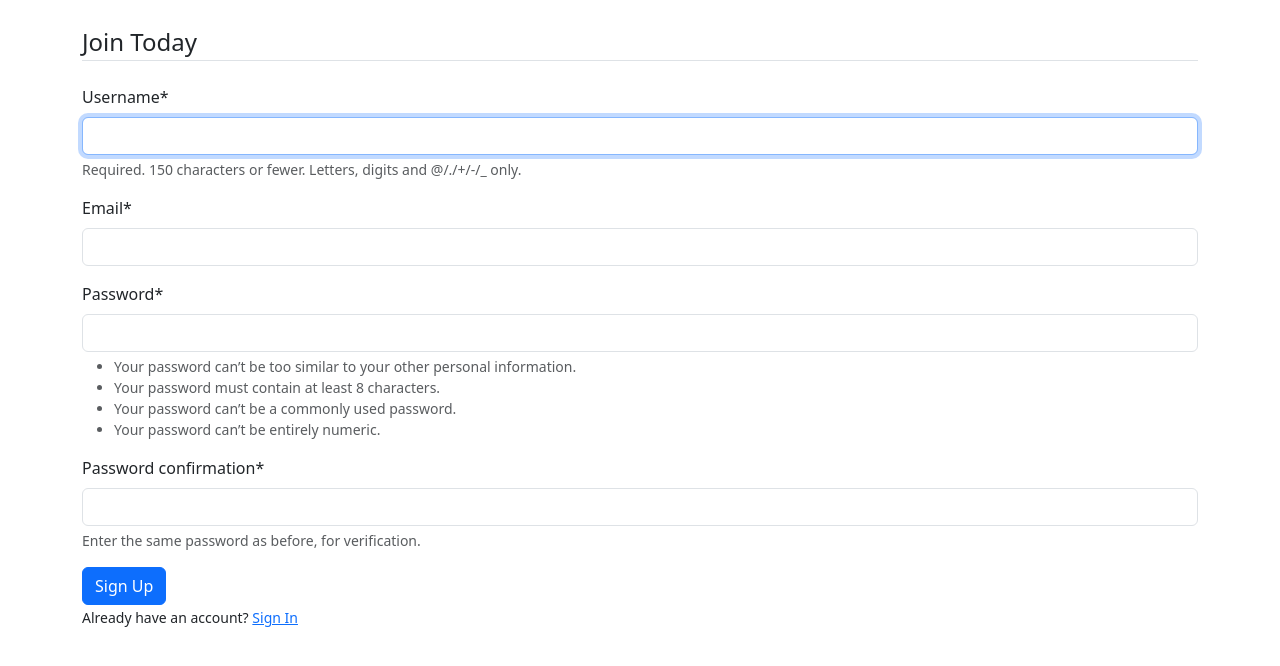
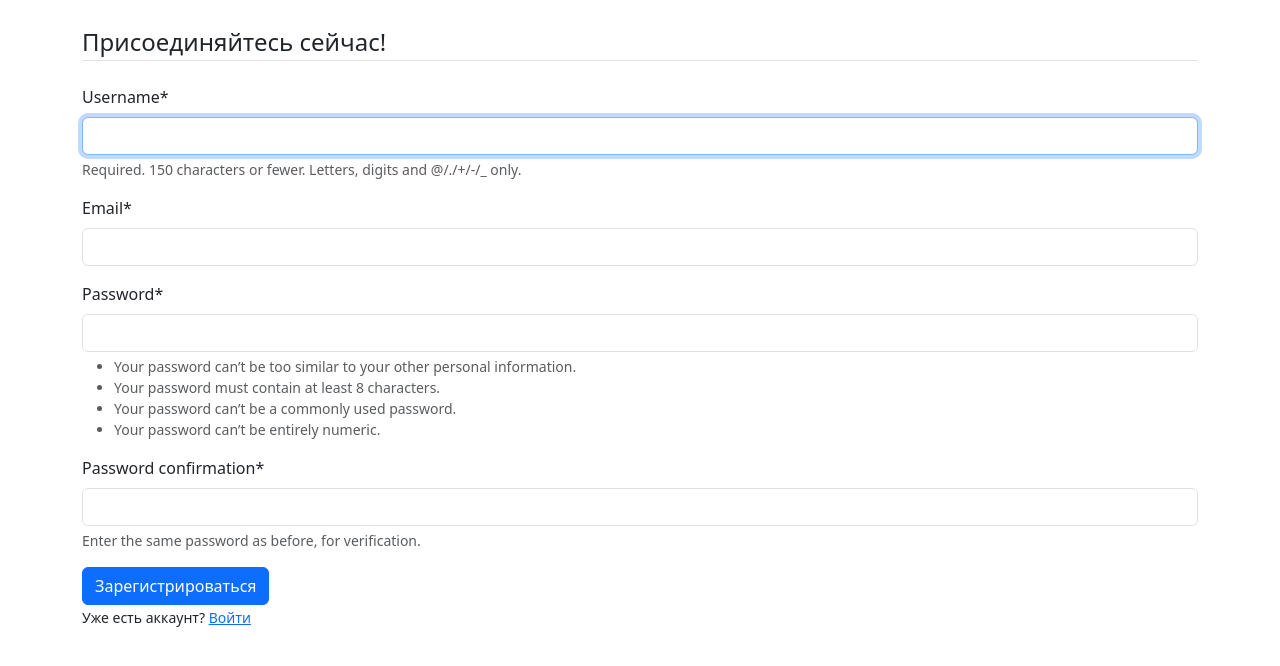
Before and after one commit to ochpochmak14/Tuning-Online-Shop-, a Django app: template tuning_shop/users/templates/users/register.html in a window 1280 px wide. Shown: the part 56-722 px from the top of the page. Run offline with Django 5.2, Linux system fonts and the light colour scheme; the template is opened without the code that fills it: values that come from a table or form of the project are taken from there, others are empty; some libraries are stand-ins or nearby versions.

Commit message:
register, login pages 1.1

```diff
--- a/tuning_shop/users/templates/users/register.html
+++ b/tuning_shop/users/templates/users/register.html
@@ -7,15 +7,15 @@
     <form method="POST">
         {% csrf_token %}
         <fieldset class="form-group">
-            <legend class="border-bottom mb-4">Join Today</legend>
+            <legend class="border-bottom mb-4">Присоединяйтесь сейчас!</legend>
             {{ form|crispy }}
         </fieldset>
         <div class="form-group">
-            <button class="btn btn-primary" type="submit">Sign Up</button>
+            <button class="btn btn-primary" type="submit">Зарегистрироваться</button>
         </div>
     </form>
     <div>
-        <small>Already have an account? <a href="{% url 'login' %}">Sign In</a></small>
+        <small>Уже есть аккаунт? <a href="{% url 'login' %}">Войти</a></small>
     </div>
 </div>
 {% endblock content %}
--- a/tuning_shop/users/views.py
+++ b/tuning_shop/users/views.py
@@ -16,7 +16,7 @@ def register(request):
             return redirect('login')
     else:
         form = UserRegisterForm()
-    return render(request, "users/register.html")
+    return render(request, "users/register.html", {"form": form})
 
 @login_required
 def profile(request):
```
